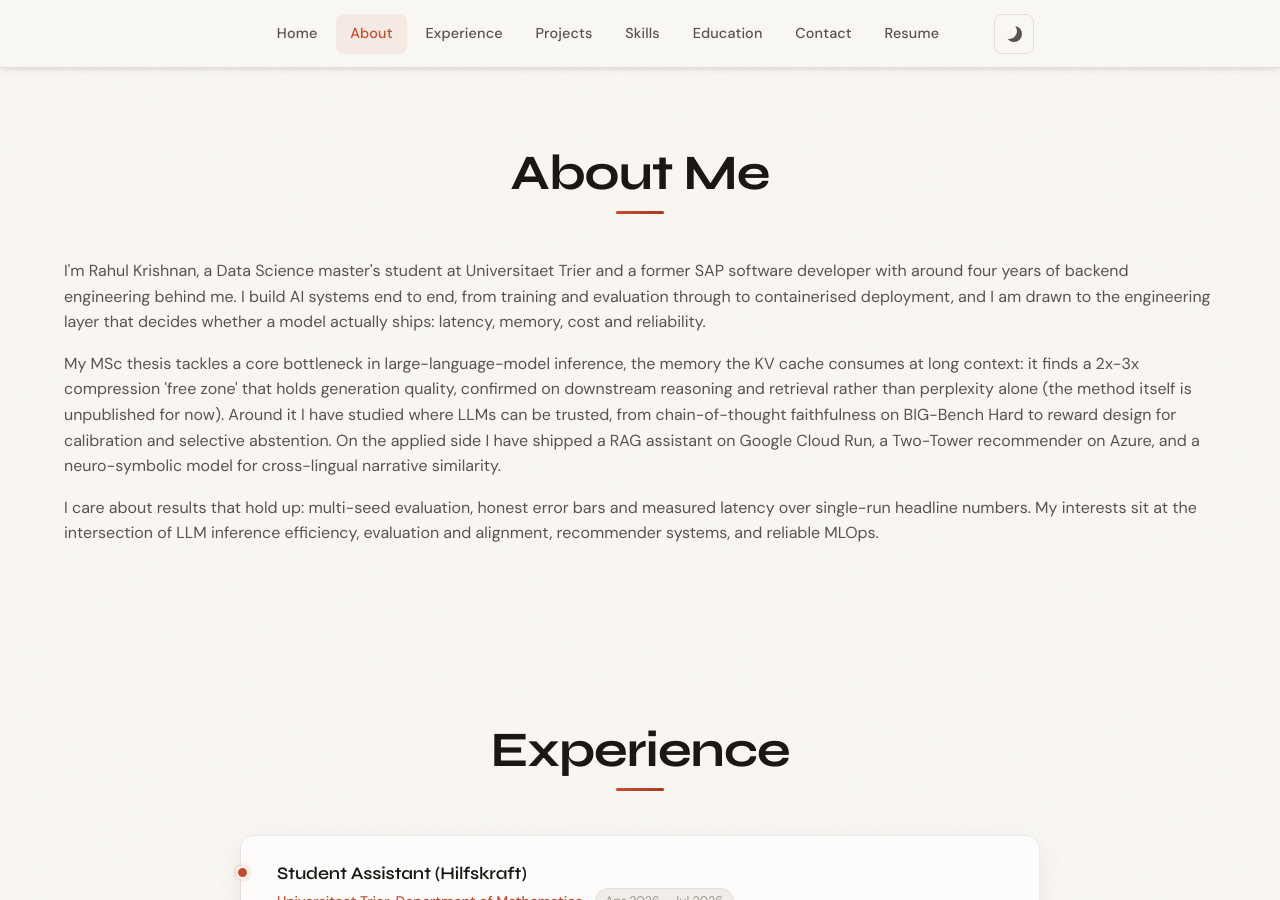
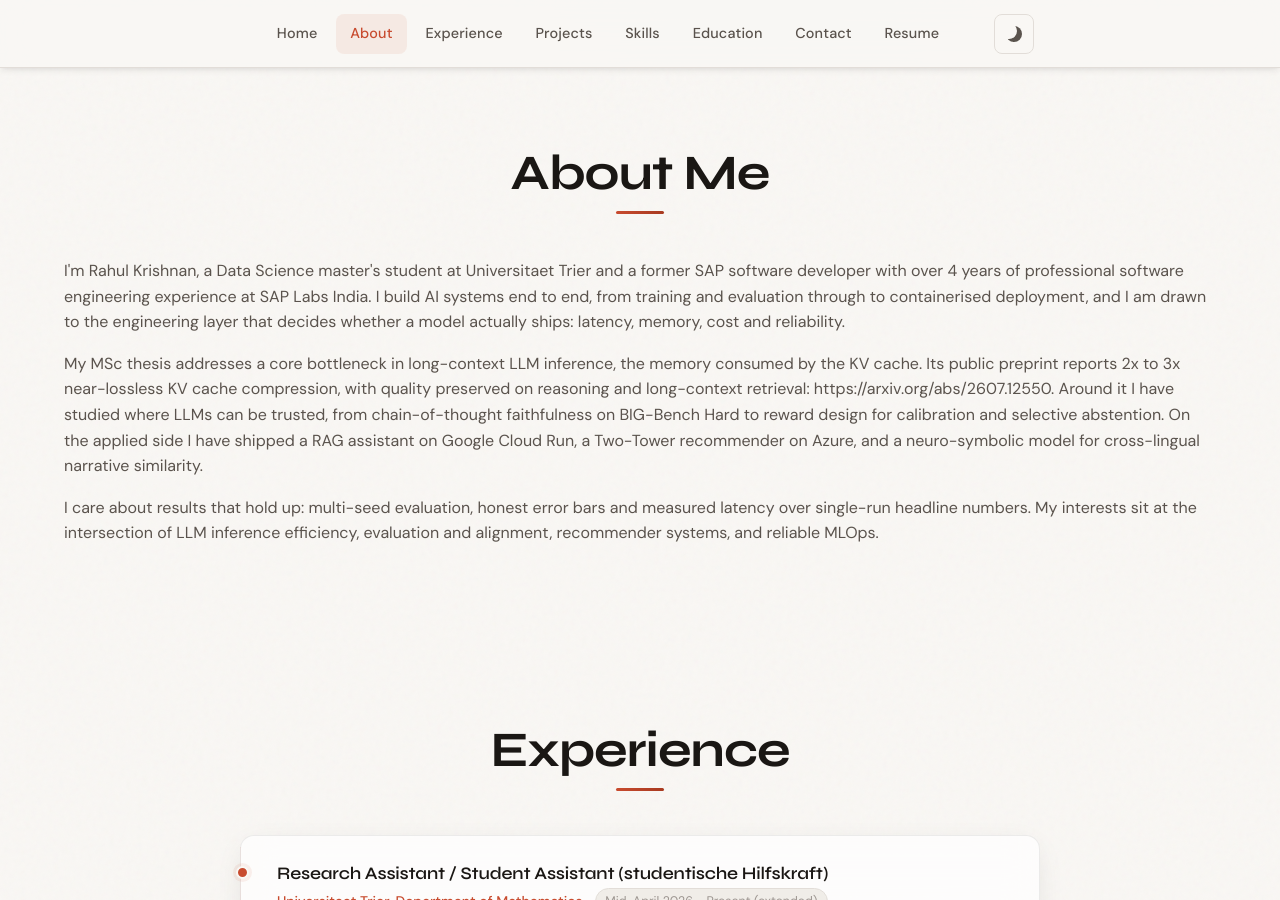
Before and after one commit to rahulk98/rahulk98.github.io, a Jekyll site: the page index.html, which Jekyll copies as it is, in a window 1280 px wide and 900 px high, scrolled down 835 px. Built offline with Jekyll 4.4.1, drawn with Linux system fonts in a browser that asks for light colours; some of the changed text lies outside the part shown.

Commit message:
content: sync site text with latest profile (arXiv preprint, SAP tenure, Trier role, SciPy/Apache Spark)

```diff
--- a/assets/data/education.json
+++ b/assets/data/education.json
@@ -12,7 +12,7 @@
             "thesis": {
                 "title": "Memory-Efficient KV Cache Compression for Long-Context LLM Inference",
                 "status": "In progress",
-                "summary": "Finds a 2x-3x lossless compression zone for the runtime KV cache, confirmed on downstream reasoning and retrieval, not just perplexity. The compression method is unpublished."
+                "summary": "Public preprint: https://arxiv.org/abs/2607.12550. Reports 2x to 3x near-lossless KV cache compression, with perplexity and accuracy within statistical noise."
             },
             "coursework": [
                 { "course": "Elements of Mathematics", "code": "MA4DSC1001", "grade": "3.0", "credits": "10.0" },
--- a/assets/data/experience.json
+++ b/assets/data/experience.json
@@ -1,12 +1,12 @@
 [
   {
-    "title": "Student Assistant (Hilfskraft)",
+    "title": "Research Assistant / Student Assistant (studentische Hilfskraft)",
     "company": "Universitaet Trier, Department of Mathematics",
     "location": "Trier, Germany",
-    "dates": "Apr 2026 - Jul 2026",
+    "dates": "Mid-April 2026 - Present (extended)",
     "order": 0,
     "points": [
-      "Grading weekly exercise sheets for the Numerical Optimization lecture (Prof. Dr. Volker Schulz) during the summer semester 2026.",
+      "Role extended past the summer semester into a research-assistant capacity, while the title remains studentische Hilfskraft. Supporting continuing MSc thesis research under Prof. Dr. Volker Schulz; the public preprint reports 2x to 3x near-lossless KV cache compression: https://arxiv.org/abs/2607.12550.",
       "Reviewing student work on unconstrained and constrained optimisation, line-search and trust-region methods, KKT conditions, and numerical linear algebra for optimisation, with written feedback."
     ]
   },
--- a/assets/data/personal.json
+++ b/assets/data/personal.json
@@ -1,14 +1,14 @@
 {
     "name": "Rahul Krishnan",
     "title": "Data Science Master's Student",
-    "subtitle": "MSc Data Science student at Universitaet Trier with approximately 4 years of software engineering experience at SAP Labs. Working across LLMs, recommender systems, graph ML, and MLOps.",
+    "subtitle": "MSc Data Science student at Universitaet Trier with over 4 years of professional software engineering experience at SAP Labs India. Working across LLMs, recommender systems, graph ML, and MLOps.",
     "currentRole": "MSc Data Science at Universitaet Trier",
     "previousRole": "Former SAP Software Developer",
     "location": "Trier, Germany",
     "bio": {
         "paragraphs": [
-            "I'm Rahul Krishnan, a Data Science master's student at Universitaet Trier and a former SAP software developer with around four years of backend engineering behind me. I build AI systems end to end, from training and evaluation through to containerised deployment, and I am drawn to the engineering layer that decides whether a model actually ships: latency, memory, cost and reliability.",
-            "My MSc thesis tackles a core bottleneck in large-language-model inference, the memory the KV cache consumes at long context: it finds a 2x-3x compression 'free zone' that holds generation quality, confirmed on downstream reasoning and retrieval rather than perplexity alone (the method itself is unpublished for now). Around it I have studied where LLMs can be trusted, from chain-of-thought faithfulness on BIG-Bench Hard to reward design for calibration and selective abstention. On the applied side I have shipped a RAG assistant on Google Cloud Run, a Two-Tower recommender on Azure, and a neuro-symbolic model for cross-lingual narrative similarity.",
+            "I'm Rahul Krishnan, a Data Science master's student at Universitaet Trier and a former SAP software developer with over 4 years of professional software engineering experience at SAP Labs India. I build AI systems end to end, from training and evaluation through to containerised deployment, and I am drawn to the engineering layer that decides whether a model actually ships: latency, memory, cost and reliability.",
+            "My MSc thesis addresses a core bottleneck in long-context LLM inference, the memory consumed by the KV cache. Its public preprint reports 2x to 3x near-lossless KV cache compression, with quality preserved on reasoning and long-context retrieval: https://arxiv.org/abs/2607.12550. Around it I have studied where LLMs can be trusted, from chain-of-thought faithfulness on BIG-Bench Hard to reward design for calibration and selective abstention. On the applied side I have shipped a RAG assistant on Google Cloud Run, a Two-Tower recommender on Azure, and a neuro-symbolic model for cross-lingual narrative similarity.",
             "I care about results that hold up: multi-seed evaluation, honest error bars and measured latency over single-run headline numbers. My interests sit at the intersection of LLM inference efficiency, evaluation and alignment, recommender systems, and reliable MLOps."
         ]
     },
--- a/assets/data/projects.json
+++ b/assets/data/projects.json
@@ -1,6 +1,6 @@
 [
   {
-    "title": "MSc Thesis - Memory-Efficient KV Cache Compression for LLM Inference",
+    "title": "MSc Thesis: KV Cache Compression for LLM Inference",
     "slug": "kv-cache-tensor",
     "date": "2026-03-01",
     "year": "2026",
@@ -8,14 +8,16 @@
     "category": "LLM Research",
     "keywords": ["LLMs & NLP", "Optimization", "Research"],
     "thumbnail": "assets/img/projects/kv-cache-tensor-thumb.jpg",
-    "outcome": "A 2x-3x lossless zone for KV-cache compression, confirmed on downstream accuracy (GSM8K, RULER), not just perplexity",
-    "summary": "Master's thesis at Universitaet Trier on memory-efficient LLM inference. Finds a 2x-3x compression 'free zone' for the runtime KV cache with no measurable loss in quality, confirmed on reasoning and long-context retrieval, not just perplexity. The compression method is unpublished.",
+    "outcome": "2x to 3x near-lossless KV cache compression, with quality preserved on reasoning and long-context retrieval",
+    "summary": "Master's thesis at Universitaet Trier on memory-efficient LLM inference. The public preprint reports 2x to 3x near-lossless KV cache compression, with perplexity and accuracy within statistical noise: https://arxiv.org/abs/2607.12550.",
     "tags": ["PyTorch", "LLM Inference", "Mistral-7B", "LLaMA-2-13B"],
     "stack": ["Python", "PyTorch", "LLM Inference", "Mistral-7B", "LLaMA-2-13B"],
-    "links": {},
+    "links": {
+      "preprint": "https://arxiv.org/abs/2607.12550"
+    },
     "detail": [
-      "At long context the KV cache is the dominant GPU-memory cost of large-language-model inference. My thesis compresses this runtime cache and identifies a 2x-3x 'free zone' where generation quality is preserved.",
-      "Crucially, the result holds beyond perplexity: on GSM8K reasoning every compressed setting matches baseline within statistical noise, and on RULER long-context retrieval the model stays exactly lossless. The compression method itself is unpublished for now, but I am happy to walk through the approach and full results on request."
+      "At long context the KV cache is the dominant GPU-memory cost of large-language-model inference. The public preprint reports 2x to 3x near-lossless compression while preserving quality.",
+      "The results include perplexity and downstream accuracy within statistical noise, including reasoning and long-context retrieval. Read the public preprint at https://arxiv.org/abs/2607.12550."
     ]
   },
   {
--- a/assets/data/publications.json
+++ b/assets/data/publications.json
@@ -1,5 +1,12 @@
 {
     "publications": [
+        {
+            "title": "A JoLT for the KV Cache: Near-Lossless KV Cache Compression via Joint Tucker and JL-Residual Allocation for LLMs",
+            "conference": "arXiv preprint",
+            "year": 2026,
+            "url": "https://arxiv.org/abs/2607.12550",
+            "description": "Reports 2x to 3x near-lossless KV cache compression, with perplexity and accuracy within statistical noise"
+        },
         {
             "title": "Glaucoma Detection from Retinal Fundus Images",
             "conference": "ICCSP",
--- a/assets/data/skills.json
+++ b/assets/data/skills.json
@@ -2,7 +2,7 @@
   "categories": [
     {
       "title": "Programming & Data Analysis",
-      "skills": ["Python", "SQL", "R", "Java", "ABAP (SAP)", "MATLAB", "Rust", "TypeScript (basic)", "C++ (basic)"]
+      "skills": ["Python", "SciPy", "SQL", "R", "Java", "ABAP (SAP)", "MATLAB", "Rust", "TypeScript (basic)", "C++ (basic)"]
     },
     {
       "title": "Machine Learning & Deep Learning",
@@ -50,7 +50,7 @@
     },
     {
       "title": "Big Data & Databases",
-      "skills": ["Spark", "Hadoop", "MySQL", "PostgreSQL", "SAP HANA"]
+      "skills": ["Apache Spark", "Hadoop", "MySQL", "PostgreSQL", "SAP HANA"]
     },
     {
       "title": "BI Tools",
```
